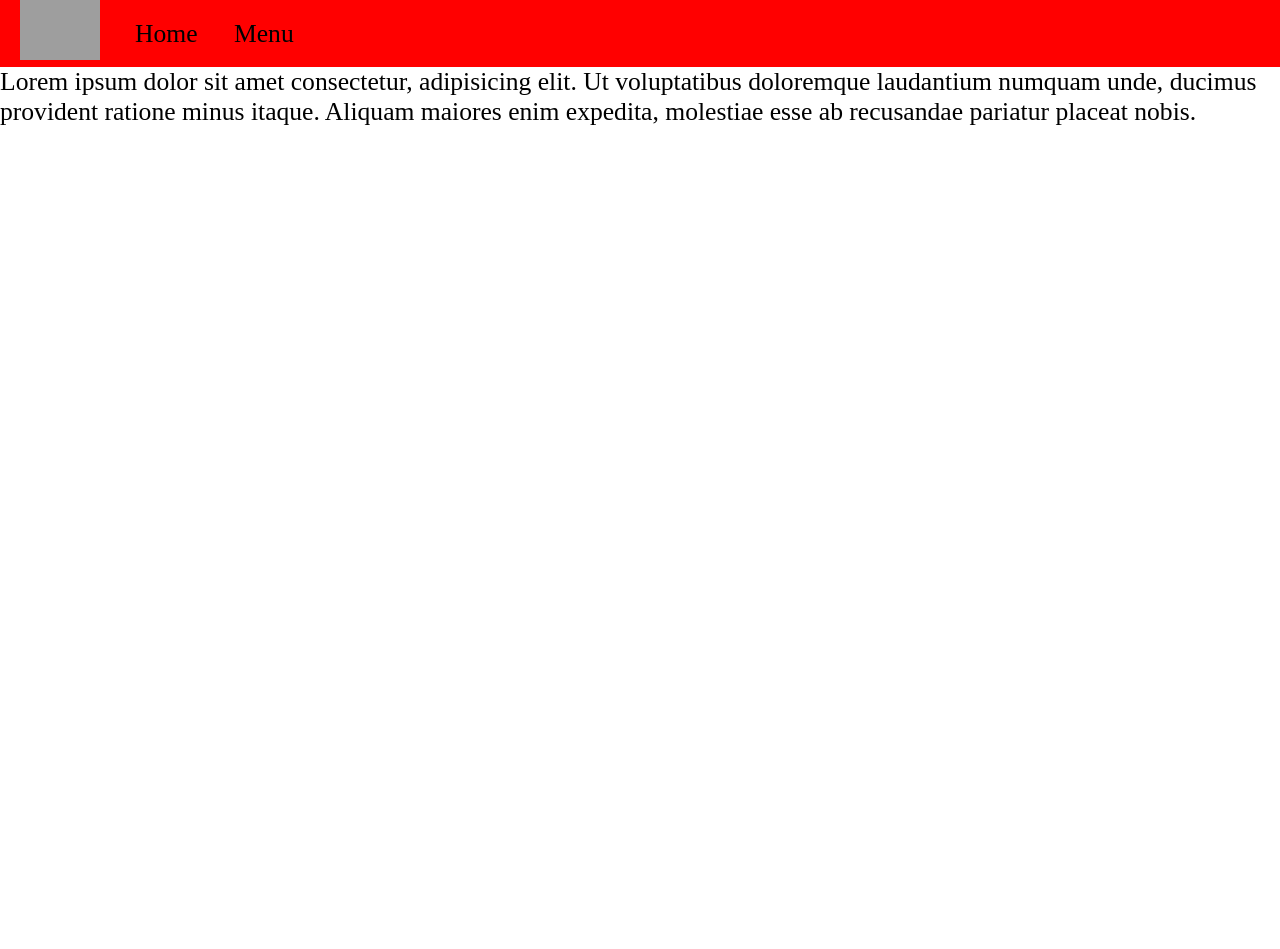
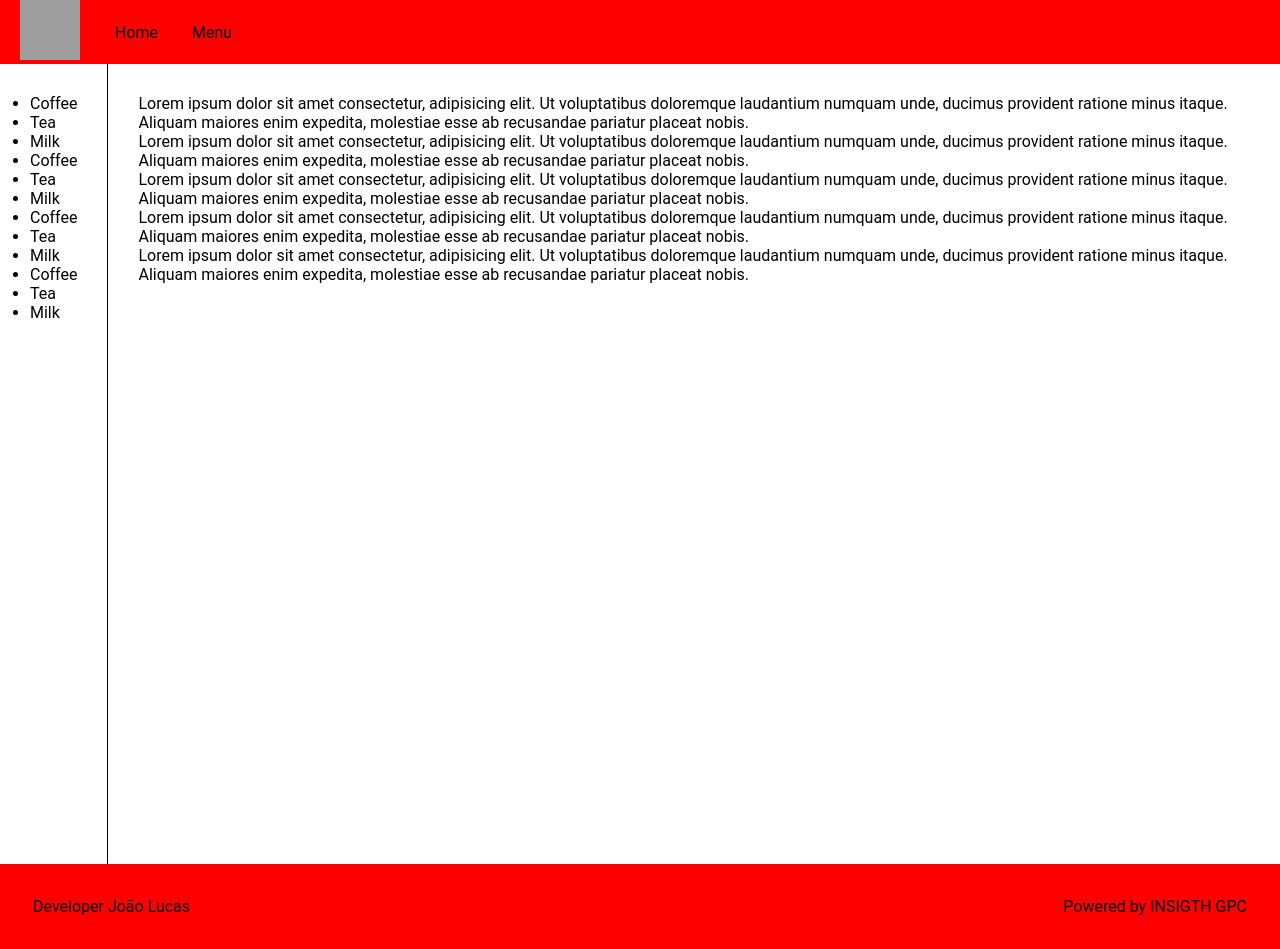
Before and after one commit to lucasops96/projeto2, a Django app: page / in a window 1280 px wide. Before the commit the page ends 125 px from the top, so only its background shows below. Run offline with Django 4.2, Linux system fonts and the light colour scheme; grey boxes are pictures that could not be loaded.

Commit message:
update style css, create partials header, sidebar and footer

```diff
--- a/landingpage/static/landingpage/css/styles.css
+++ b/landingpage/static/landingpage/css/styles.css
@@ -4,17 +4,23 @@
     box-sizing: border-box;
 }
 
+html {
+    font-size: 62.5%;
+}
+
 body{
     font-size: 1.6rem;
+    font-family: 'Roboto', sans-serif;
 }
 
+/* Header */
 .main-header-container{
     background: red;
     margin: 0 auto;
 }
 
 .main-header-container img {
-    with:60px;
+    width:60px;
     height:60px;
 }
 
@@ -30,3 +36,43 @@ body{
     color: black;
     padding: 15px;
 }
+
+.main-header-links a:hover {
+    color: white;
+}
+/* Main */
+
+.main-content{
+    display:flex;
+    min-height:100vh;
+    background:white;
+}
+
+.sidebar{
+    padding:30px;
+    flex-grow: 1;
+    border-right: 1px solid black;
+}
+
+.home-content{
+    padding:30px;
+    flex-grow: 1;
+}
+
+/* main footer */
+.main-footer-container{
+    background: red;
+    display:flex;
+    align-items: center;
+    justify-content: space-between;
+    padding: 33px;
+}
+
+.main-footer-links a{
+    text-decoration: none;
+    color:black;
+}
+.main-footer-links a:hover{
+    filter: brightness();
+    color:white;
+}
--- a/landingpage/templates/landingpage/pages/base.html
+++ b/landingpage/templates/landingpage/pages/base.html
@@ -9,21 +9,16 @@
     <link rel="stylesheet" href="{% static 'landingpage/css/styles.css' %}">
 </head>
 <body>
-    <header class="main-header-container">
-       <div class="main-header">
-            <div class="header-logo">
-                <img src="https://cdn.pixabay.com/photo/2017/08/05/11/16/logo-2582748_1280.png" alt="html">
-            </div>
-            <div class="main-header-links">
-                <a href="">Home</a>
-                <a href="">Menu</a>
-            </div>
-       </div>
-    </header>
+
+    {% include 'landingpage/partials/header.html' %}
 
     <main class="main-content">
+        {% include 'landingpage/partials/sidebar.html' %}
+
         {% block content  %}{% endblock content %}
     </main>
 
+    {% include 'landingpage/partials/footer.html' %}
+
 </body>
 </html>
--- a/landingpage/templates/landingpage/pages/home.html
+++ b/landingpage/templates/landingpage/pages/home.html
@@ -3,7 +3,17 @@
 {% block title %}Home{% endblock title %}
 
 {% block content %}
-<div>
+<div class="home-content">
     <p>Lorem ipsum dolor sit amet consectetur, adipisicing elit. Ut voluptatibus doloremque laudantium numquam unde, ducimus provident ratione minus itaque. Aliquam maiores enim expedita, molestiae esse ab recusandae pariatur placeat nobis.</p>
+    <p>Lorem ipsum dolor sit amet consectetur, adipisicing elit. Ut voluptatibus doloremque laudantium numquam unde, ducimus provident ratione minus itaque. Aliquam maiores enim expedita, molestiae esse ab recusandae pariatur placeat nobis.</p>
+    <p>Lorem ipsum dolor sit amet consectetur, adipisicing elit. Ut voluptatibus doloremque laudantium numquam unde, ducimus provident ratione minus itaque. Aliquam maiores enim expedita, molestiae esse ab recusandae pariatur placeat nobis.</p>
+    <p>Lorem ipsum dolor sit amet consectetur, adipisicing elit. Ut voluptatibus doloremque laudantium numquam unde, ducimus provident ratione minus itaque. Aliquam maiores enim expedita, molestiae esse ab recusandae pariatur placeat nobis.</p>
+    <p>Lorem ipsum dolor sit amet consectetur, adipisicing elit. Ut voluptatibus doloremque laudantium numquam unde, ducimus provident ratione minus itaque. Aliquam maiores enim expedita, molestiae esse ab recusandae pariatur placeat nobis.</p>
+
+
+
+
+
+
 </div>
 {% endblock content %}
--- /dev/null
+++ b/landingpage/templates/landingpage/partials/footer.html
@@ -0,0 +1,8 @@
+<footer class="main-footer-container">
+    <div class="main-footer-links">
+        <a href="">Developer João Lucas</a>
+    </div>
+    <div class="main-footer-links">
+        <a href="">Powered by INSIGTH GPC</a>
+    </div>
+</footer>
--- /dev/null
+++ b/landingpage/templates/landingpage/partials/header.html
@@ -0,0 +1,11 @@
+<header class="main-header-container">
+    <div class="main-header">
+         <div class="header-logo">
+             <img src="https://cdn.pixabay.com/photo/2017/08/05/11/16/logo-2582748_1280.png" alt="html">
+         </div>
+         <div class="main-header-links">
+             <a href="">Home</a>
+             <a href="">Menu</a>
+         </div>
+    </div>
+ </header>
--- /dev/null
+++ b/landingpage/templates/landingpage/partials/sidebar.html
@@ -0,0 +1,18 @@
+<div class="sidebar">
+    <div class="sidebar-content">
+        <ul>
+            <li>Coffee</li>
+            <li>Tea</li>
+            <li>Milk</li>
+            <li>Coffee</li>
+            <li>Tea</li>
+            <li>Milk</li>
+            <li>Coffee</li>
+            <li>Tea</li>
+            <li>Milk</li>
+            <li>Coffee</li>
+            <li>Tea</li>
+            <li>Milk</li>
+        </ul>
+    </div>
+</div>
```
